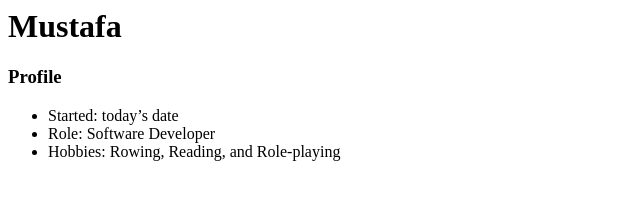
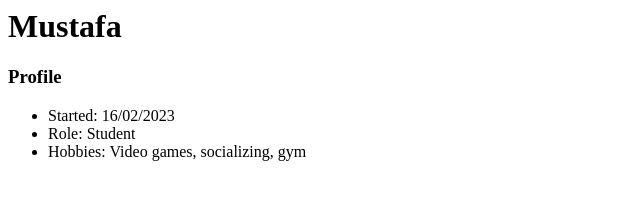
Before and after one commit to Com3nd/Com3nd.github-io, a plain HTML site: page index.html in a window 1280 px wide. Shown: the whole page, without its empty margins (0-640 px from the left). Drawn offline with Linux system fonts and the light colour scheme.

Commit message:
Updated my profile

```diff
--- a/index.html
+++ b/index.html
@@ -1,7 +1,7 @@
 <h1>Mustafa</h1>
 <h3>Profile</h3>
 <ul>
-    <li>Started: today’s date</li>
-    <li>Role: Software Developer</li>
-    <li>Hobbies: Rowing, Reading, and Role-playing</li>
+    <li>Started: 16/02/2023</li>
+    <li>Role: Student</li>
+    <li>Hobbies: Video games, socializing, gym</li>
 </ul>
```
